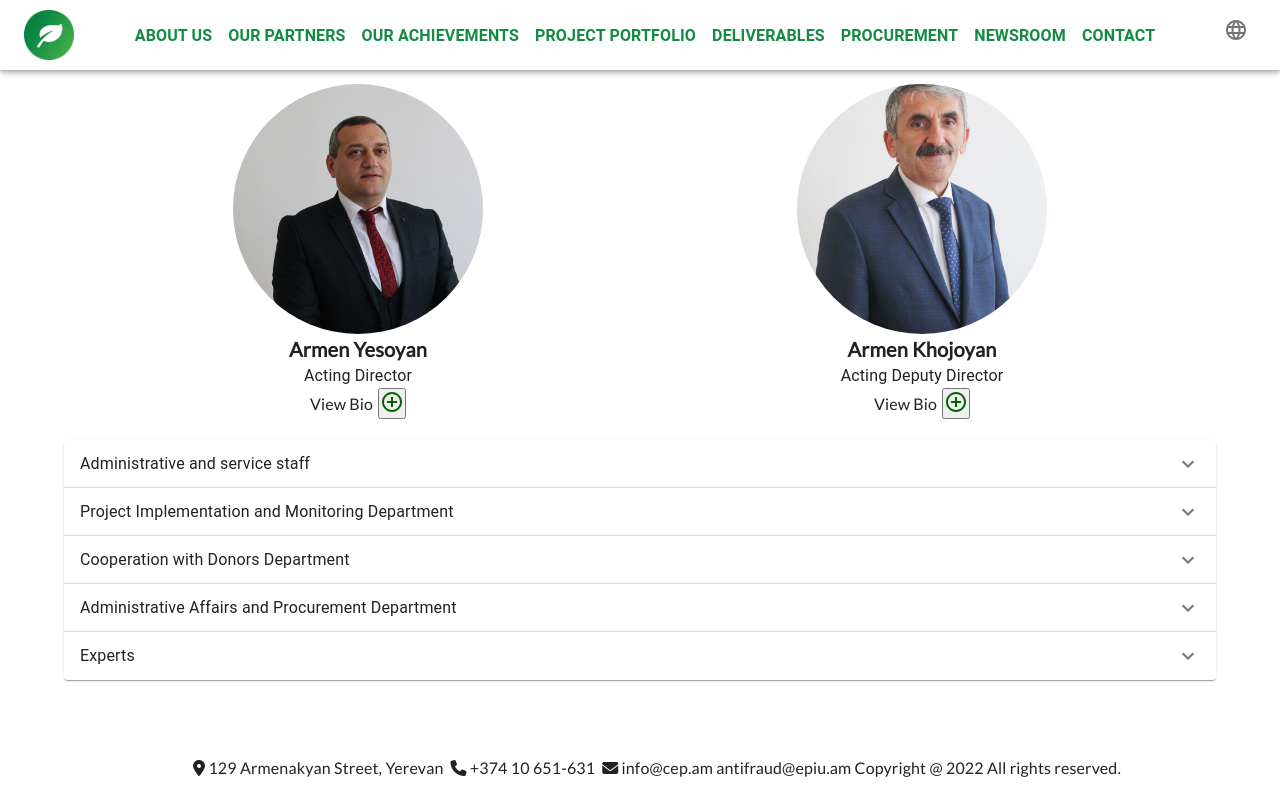
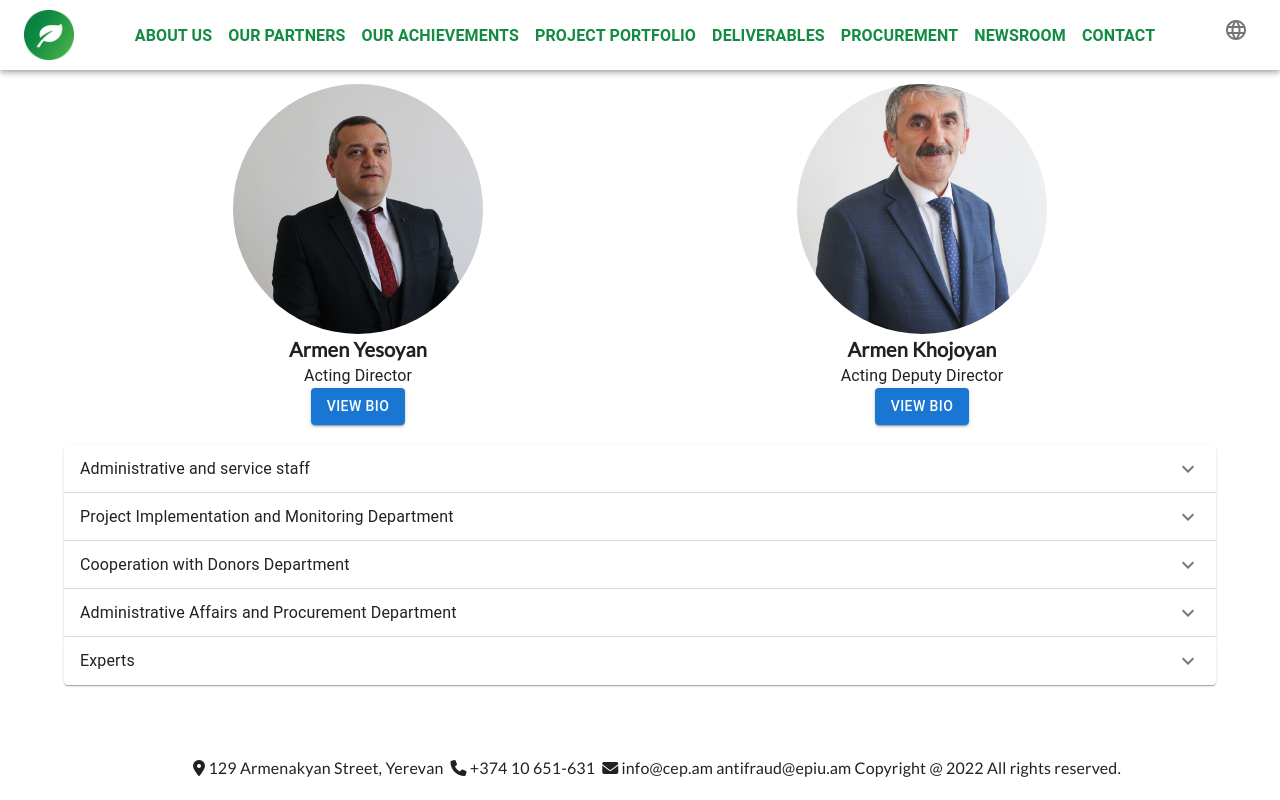
Before and after one commit to mashagrigorian/bio-app, a React (Create React App) app: page /about/our-team in a window 1280 px wide. Built offline with nearby package versions, Linux system fonts and the light colour scheme; what google-maps-react would draw is missing.

Commit message:
our-team-popover

```diff
--- a/src/components/pages/team/Popup.js
+++ /dev/null
@@ -1,21 +0,0 @@
-import React from "react";
-
-const Popup = (props) => {
-  return props.trigger ? (
-    <div className="popup">
-      <div className="popup-inner">
-        <button
-          className="close-button"
-          onClick={() => props.setTrigger(false)}
-        >
-          Close
-        </button>
-        {props.children}
-      </div>
-    </div>
-  ) : (
-    ""
-  );
-};
-
-export default Popup;
--- a/src/components/pages/team/PopupInfo.jsx
+++ b/src/components/pages/team/PopupInfo.jsx
@@ -1,22 +1,43 @@
-import { useState } from "react";
-import Popup from "./Popup";
-import AddCircleOutlineIcon from "@mui/icons-material/AddCircleOutline";
+import * as React from "react";
+import Popover from "@mui/material/Popover";
+import Typography from "@mui/material/Typography";
+import Button from "@mui/material/Button";
+import { useTranslation } from "react-i18next";
 
-const PopupInfo = () => {
-  const [buttonPopup, setButtonPopup] = useState(false);
+const HeadInfoPopover = () => {
+  const [anchorEl, setAnchorEl] = React.useState(null);
+  const { t, i18n } = useTranslation();
+
+  const handleClick = (event) => {
+    setAnchorEl(event.currentTarget);
+  };
+
+  const handleClose = () => {
+    setAnchorEl(null);
+  };
+
+  const open = Boolean(anchorEl);
+  const id = open ? "simple-popover" : undefined;
 
   return (
-    <div className="App">
-      {/* <button >Open</button> */}
-      <button onClick={() => setButtonPopup(true)}>
-        <AddCircleOutlineIcon style={{ color: "#006400" }} />
-      </button>
-
-      <Popup trigger={buttonPopup} setTrigger={setButtonPopup}>
-        <p>Information about head</p>
-      </Popup>
+    <div>
+      <Button aria-describedby={id} variant="contained" onClick={handleClick}>
+        {t("viewBio")}
+      </Button>
+      <Popover
+        id={id}
+        open={open}
+        anchorEl={anchorEl}
+        onClose={handleClose}
+        anchorOrigin={{
+          vertical: "bottom",
+          horizontal: "left",
+        }}
+      >
+        <Typography sx={{ p: 2 }}>The content of the Popover.</Typography>
+      </Popover>
     </div>
   );
 };
 
-export default PopupInfo;
+export default HeadInfoPopover;
--- a/src/components/pages/team/Team.jsx
+++ b/src/components/pages/team/Team.jsx
@@ -47,7 +47,6 @@ const Team = () => {
                   gap: "5px",
                 }}
               >
-                View Bio
                 <PopupInfo />
               </div>
             </Typography>
@@ -72,7 +71,6 @@ const Team = () => {
                   gap: "5px",
                 }}
               >
-                View Bio
                 <PopupInfo />
               </div>
             </Typography>
```
